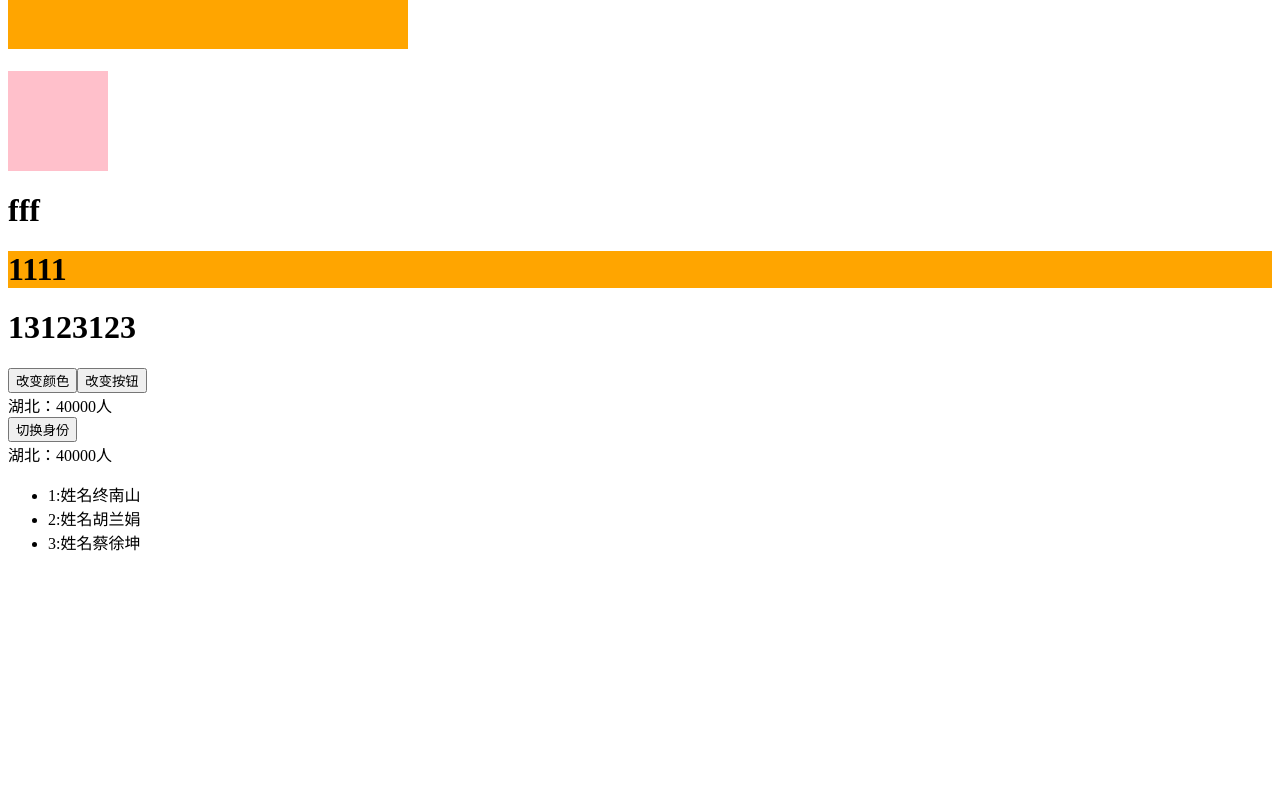
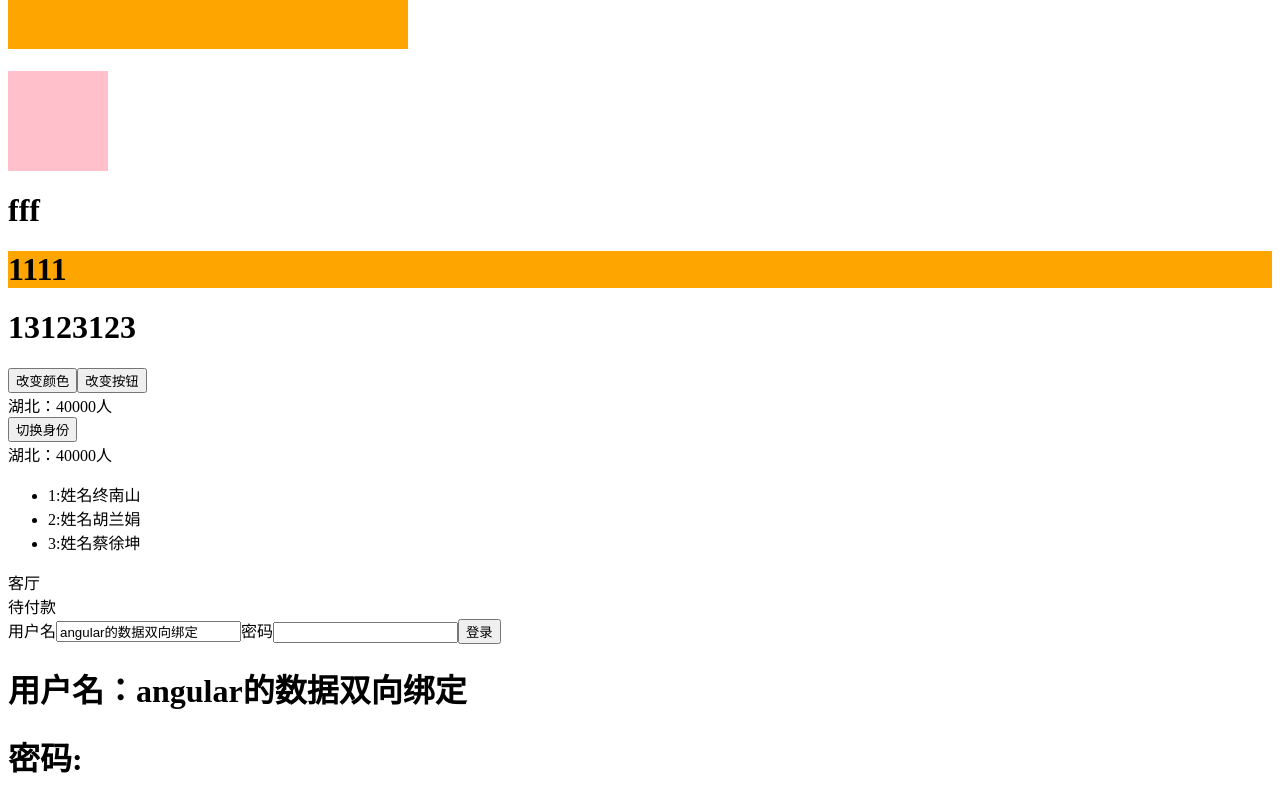
Before and after one commit to xiaobing1103/angular, an Angular app: page / in a window 1280 px wide. Shown: the part 1223-2023 px from the top of the page. Before the commit the page ends 1793 px from the top, so only its background shows below. Built offline with nearby package versions, Linux system fonts and the light colour scheme.

Commit message:
feart：数据的双向绑定用法

```diff
--- a/src/app/app.component.html
+++ b/src/app/app.component.html
@@ -33,6 +33,7 @@
 <h1 [style]="styleStr"></h1>
 <h1 [style]="styleObj"></h1>
 <!-- 数组的模式已经被废弃了 -->
+
 <h1 [style]="styleArr">fff</h1>
 
 <!-- vue没有的样式方式 -->
@@ -52,6 +53,7 @@
 <div *ngIf="person=='广东人'">广东：1000人</div>
 <div *ngIf="person=='湖北人'">湖北：40000人</div>
 
+
 <button (click)="togglePerson()">切换身份</button>
 
 <!-- 这里使用的条件渲染,会移除document,添加进DOM都会消耗性能 -->
@@ -68,3 +70,34 @@
 <!-- <ul>
   <li *ngFor="let item of student">value:{{item}}</li>
 </ul> -->
+
+<!-- 条件渲染,匹配多种情况 -->
+<div [ngSwitch]="orderState">
+  <div *ngSwitchCase="'睡觉'">卧室</div>
+  <div *ngSwitchCase="'看电视'">客厅</div>
+  <div *ngSwitchCase="'吃饭'">餐厅</div>
+  <div *ngSwitchCase="'发呆'">阳台</div>
+  <div *ngSwitchDefault>厕所</div>
+</div>
+
+
+<div [ngSwitch]="orderState1">
+  <div *ngSwitchCase="1">待付款</div>
+  <div *ngSwitchCase="2">已付款</div>
+  <div *ngSwitchCase="3">发货</div>
+  <div *ngSwitchCase="4">已收货</div>
+  <div *ngSwitchDefault>丢失</div>
+</div>
+
+
+<!-- 数据的双向绑定用法 -->
+<div>
+
+  <label for="">用户名</label>
+  <input type="text" [(ngModel)]="username">
+  <label for="">密码</label>
+  <input type="text" [(ngModel)]="password">
+  <button (click)="chlickFn()">登录</button>
+</div>
+<h1>用户名：{{username}}</h1>
+<h1>密码:{{password}}</h1>
--- a/src/app/app.component.ts
+++ b/src/app/app.component.ts
@@ -62,4 +62,13 @@ export class AppComponent {
     console.log(person, i);
     alert(`我喜欢第${i + 1}人${person}`);
   }
+
+  orderState="看电视";
+  orderState1="1";
+  username="angular的数据双向绑定";
+  password=""
+  chlickFn(){
+    console.log(this.username);
+    console.log(this.password)
+  }
 }
--- a/src/app/app.module.ts
+++ b/src/app/app.module.ts
@@ -3,10 +3,10 @@ import { BrowserModule } from '@angular/platform-browser';
 
 import { AppComponent } from './app.component';
 import { NewsComponent } from './component/news/news.component';
-
+import { FormsModule} from '@angular/forms'
 @NgModule({
   declarations: [AppComponent, NewsComponent],
-  imports: [BrowserModule],
+  imports: [BrowserModule,FormsModule],
   providers: [],
   bootstrap: [AppComponent],
 })
```
